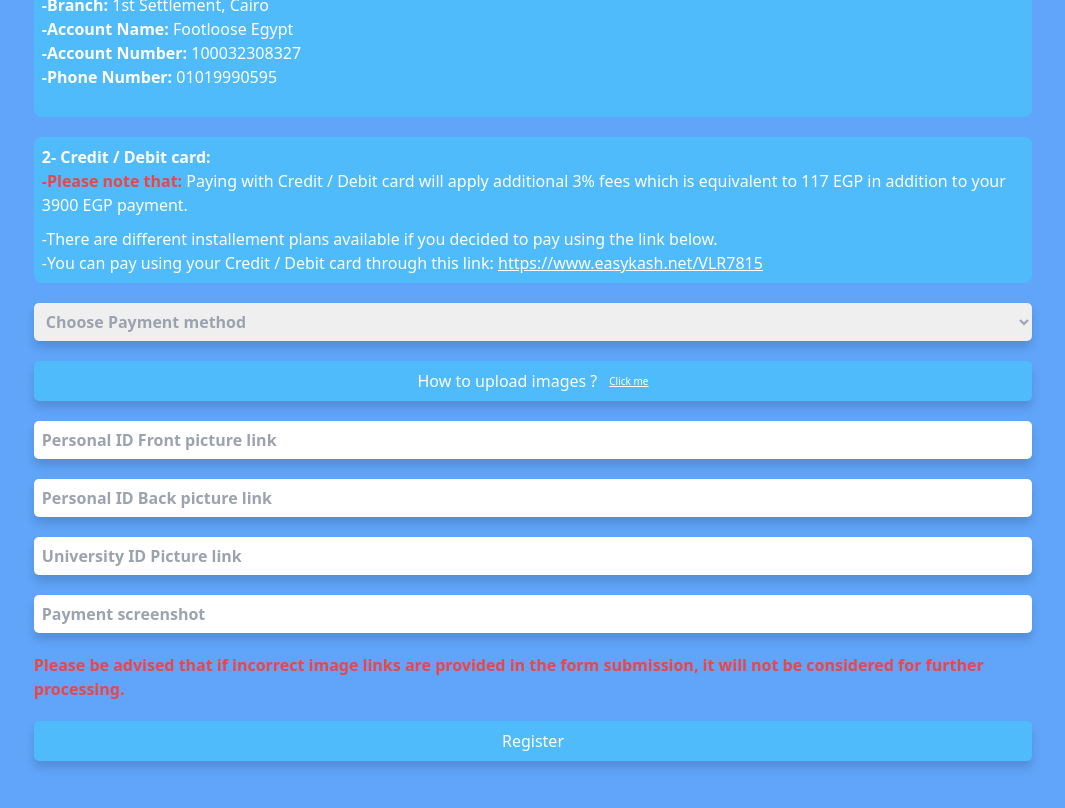
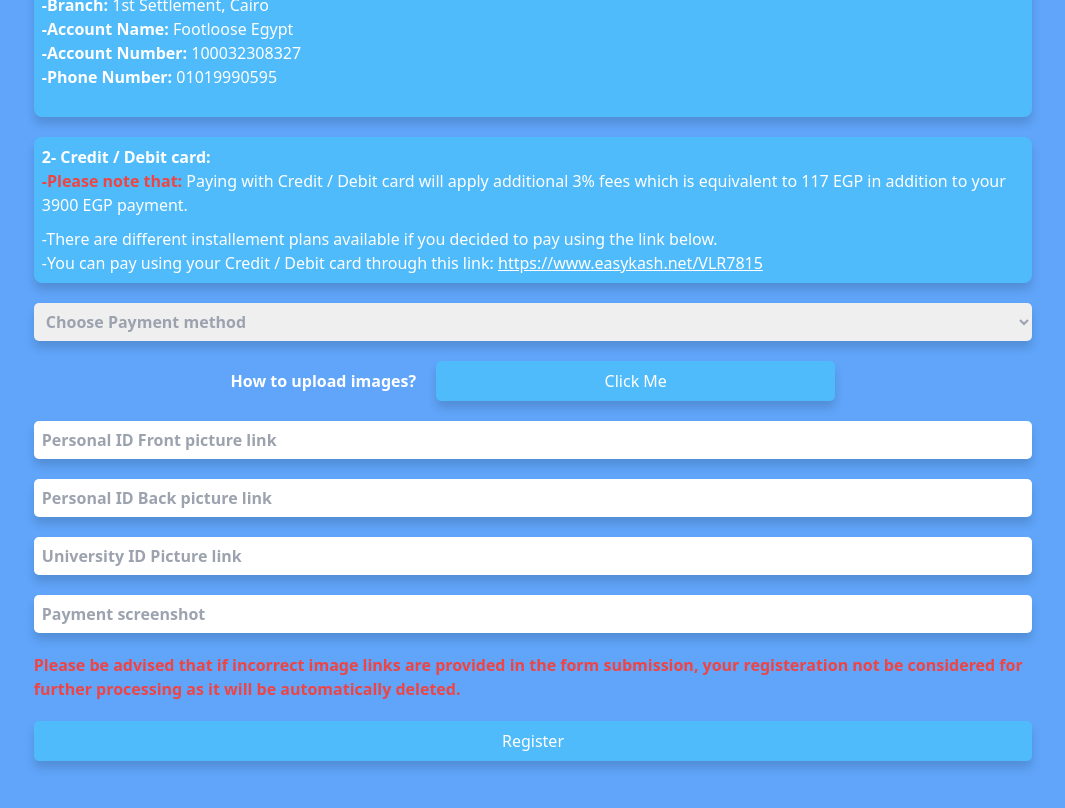
Before and after one commit to MadCoder911/gsuFormsFrontend, a React (Vite) app: page / in a window 1280 px wide. Shown: the part 500-1308 px from the top of the page, without its empty margins (107-1172 px from the left). Built offline with nearby package versions, Linux system fonts and the light colour scheme; what tailwindcss-patterns would draw is missing.

Commit message:
ui changes

```diff
--- a/src/components/Form.jsx
+++ b/src/components/Form.jsx
@@ -245,7 +245,7 @@ const Form = () => {
             </button> */}
             <p className="text-white">Available payment methods are:</p>
             <div>
-              <div className="bg-[#4FBBFB] p-2 text-white rounded-[8px]">
+              <div className="bg-[#4FBBFB] shadow-[0px_7px_10px_0px_#00000024] p-2 text-white rounded-[8px]">
                 <div className="mb-[20px]">
                   <p className="font-semibold">1- Instapay:</p>
                   <p>
@@ -281,7 +281,7 @@ const Form = () => {
                   </p>
                 </div>
               </div>
-              <div className="bg-[#4FBBFB] mt-[20px] p-2 text-white rounded-[8px]">
+              <div className="bg-[#4FBBFB] shadow-[0px_7px_10px_0px_#00000024] mt-[20px] p-2 text-white rounded-[8px]">
                 <p className="font-semibold">2- Credit / Debit card:</p>
                 <p className="">
                   <span className="font-semibold text-red-500">
@@ -331,14 +331,18 @@ const Form = () => {
                 Credit / Debit Card
               </option>
             </select>
-            <button
-              onClick={() => setImagesModal(true)}
-              type="button"
-              className="bg-[#4FBBFB] w-[100%] p-2 flex  justify-center text-white items-center font-medium rounded-[5px] shadow-[0px_7px_10px_0px_#00000024] hover:scale-105 transition-all ease-in-out"
-            >
-              How to upload images ?
-              <span className="text-[10px] ml-[12px] underline">Click me</span>
-            </button>
+            <div className="flex justify-center items-center w-[100%]">
+              <p className="font-bold text-white mr-[20px]">
+                How to upload images?
+              </p>
+              <button
+                onClick={() => setImagesModal(true)}
+                type="button"
+                className="bg-[#4FBBFB]  p-2 flex w-[40%] justify-center text-white items-center font-medium rounded-[5px] shadow-[0px_7px_10px_0px_#00000024] hover:scale-105 transition-all ease-in-out"
+              >
+                Click Me
+              </button>
+            </div>
             <input
               type="id_front"
               name="id_front"
@@ -386,8 +390,8 @@ const Form = () => {
             />
             <p className="text-red-500 font-semibold">
               Please be advised that if incorrect image links are provided in
-              the form submission, it will not be considered for further
-              processing.
+              the form submission, your registeration not be considered for
+              further processing as it will be automatically deleted.
             </p>
             <button
               onClick={() => handleSubmit()}
```
